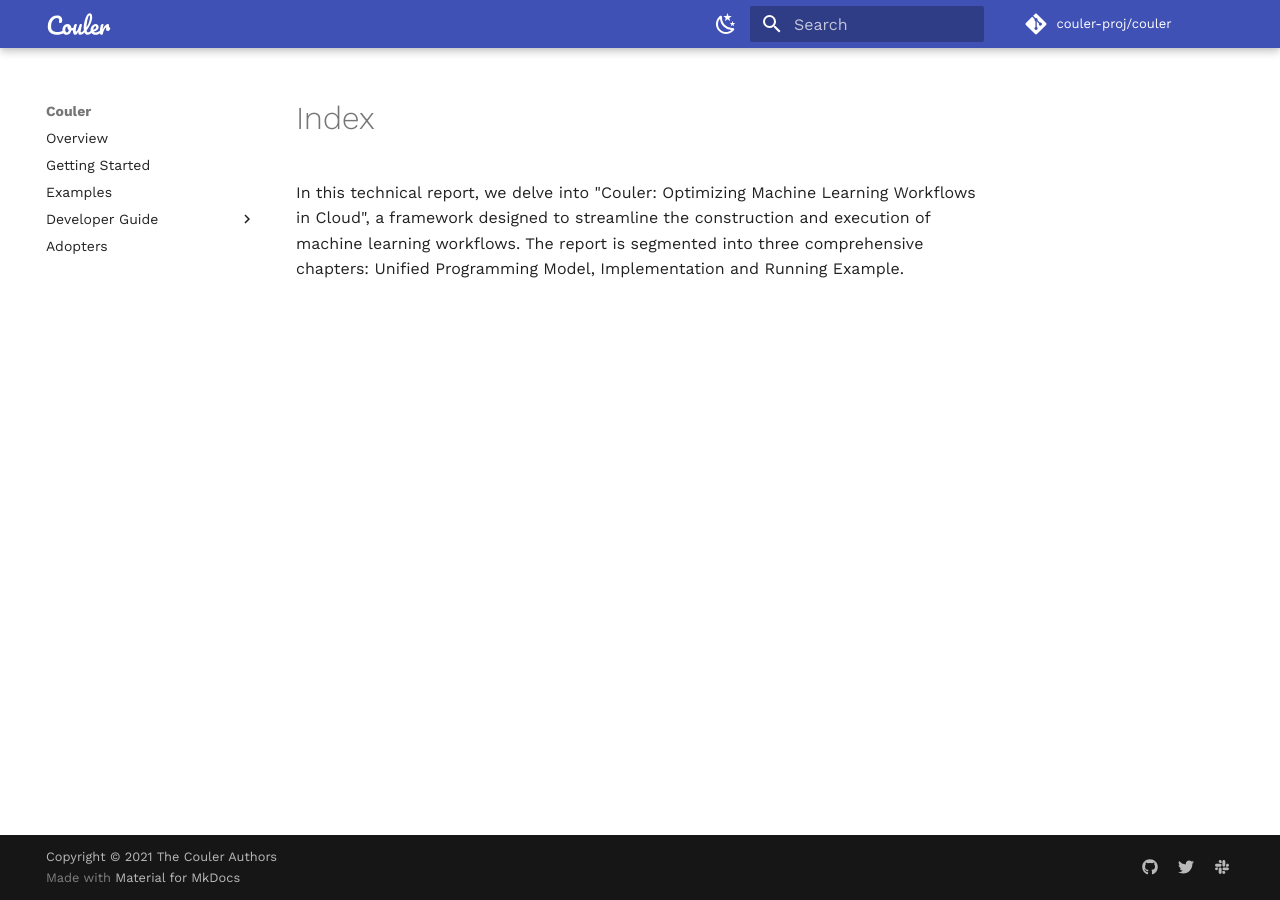
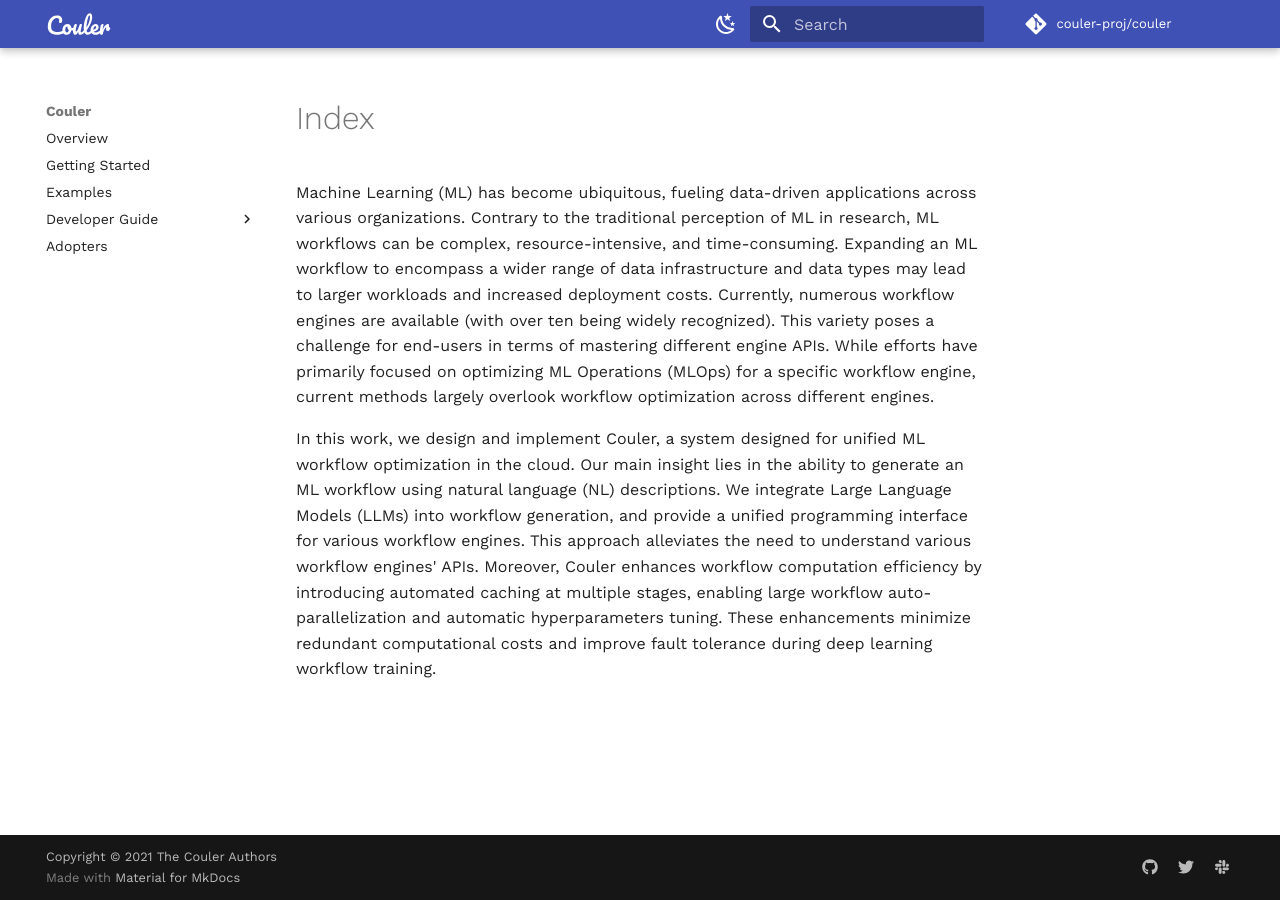
Before and after one commit to couler-proj/couler, an MkDocs documentation site: the page built from docs/Technical-Report-of-Couler/README.md, in a window 1280 px wide. Built offline with MkDocs 1.6.1 and Material for MkDocs 9.7.7, drawn with Linux system fonts in a browser that asks for light colours; comment, search, counter and statistics services are not loaded.

Commit message:
Update Technical Report (#268)

```diff
--- a/docs/Technical-Report-of-Couler/README.md
+++ b/docs/Technical-Report-of-Couler/README.md
@@ -1 +1,7 @@
-In this technical report, we delve into "Couler: Optimizing Machine Learning Workflows in Cloud", a framework designed to streamline the construction and execution of machine learning workflows. The report is segmented into three comprehensive chapters: Unified Programming Model, Implementation and Running Example.
+Machine Learning (ML) has become ubiquitous, fueling data-driven applications across various organizations. Contrary to the traditional perception of ML in research, ML workflows can be complex, resource-intensive, and time-consuming.
+Expanding an ML workflow to encompass a wider range of data infrastructure and data types may lead to larger workloads and increased deployment costs.
+Currently, numerous workflow engines are available (with over ten being widely recognized). This variety poses a challenge for end-users in terms of mastering different engine APIs. While efforts have primarily focused on optimizing ML Operations (MLOps) for a specific workflow engine, current methods largely overlook workflow optimization across different engines.
+
+In this work, we design and implement Couler, a system designed for unified ML workflow optimization in the cloud.
+Our main insight lies in the ability to generate an ML workflow using natural language (NL) descriptions.
+We integrate Large Language Models (LLMs) into workflow generation, and provide a unified programming interface for various workflow engines. This approach alleviates the need to understand various workflow engines' APIs. Moreover, Couler enhances workflow computation efficiency by introducing automated caching at multiple stages, enabling large workflow auto-parallelization and automatic hyperparameters tuning. These enhancements minimize redundant computational costs and improve fault tolerance during deep learning workflow training.
```
Also changed, not shown: README.md (+1 -1 lines), 1 other file.
